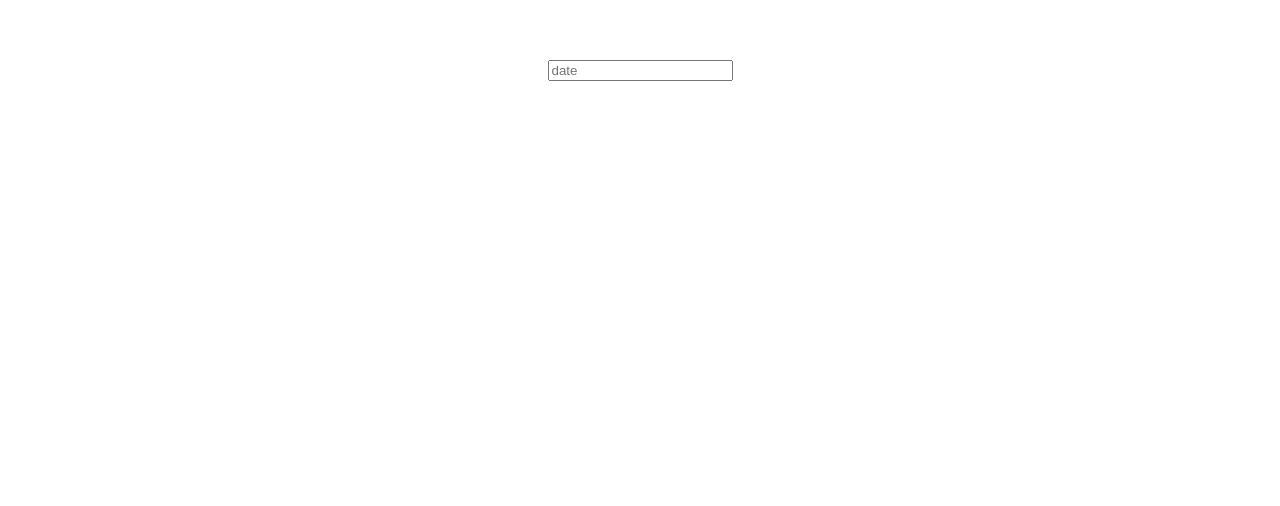
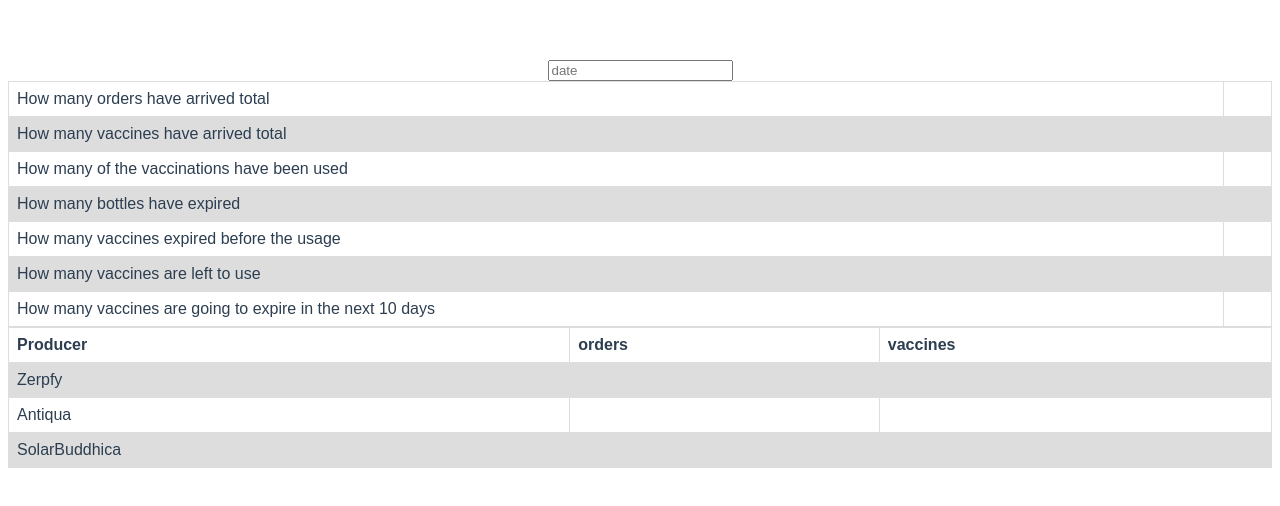
Before and after one commit to eliaspoylio/vaccinations, a Vue app in the folder frontend/: page / in a window 1280 px wide. Shown: the top 506 px of the page. Built offline with nearby package versions, Linux system fonts and the light colour scheme; no server answers.

Commit message:
add requests and table

```diff
--- a/frontend/src/App.vue
+++ b/frontend/src/App.vue
@@ -2,15 +2,65 @@
   <div id="app">
     <form action="#" @submit.prevent="getData">
       <div class="form-group">
-        <input
-          type="text"
-          placeholder="date"
-          v-model="date"
-        />
+        <input type="text" placeholder="date" v-model="date" />
       </div>
     </form>
     <div class="alert alert-info" v-show="loading">Loading...</div>
     <div class="alert alert-danger" v-show="errored">An error occured</div>
+    <div class="data">
+      <table>
+        <tr>
+          <td>How many orders have arrived total</td>
+          <td>{{ data[0] }}</td>
+        </tr>
+        <tr>
+          <td>How many vaccines have arrived total</td>
+          <td>{{ data[1] }}</td>
+        </tr>
+        <tr>
+          <td>How many of the vaccinations have been used</td>
+          <td>{{ data[2] }}</td>
+        </tr>
+        <tr>
+          <td>How many bottles have expired</td>
+          <td></td>
+        </tr>
+        <tr>
+          <td>How many vaccines expired before the usage</td>
+          <td></td>
+        </tr>
+        <tr>
+          <td>How many vaccines are left to use</td>
+          <td></td>
+        </tr>
+        <tr>
+          <td>How many vaccines are going to expire in the next 10 days</td>
+          <td></td>
+        </tr>
+      </table>
+      <table>
+        <tr>
+          <th>Producer</th>
+          <th>orders</th>
+          <th>vaccines</th>
+        </tr>
+        <tr>
+          <td>Zerpfy</td>
+          <td></td>
+          <td></td>
+        </tr>
+        <tr>
+          <td>Antiqua</td>
+          <td></td>
+          <td></td>
+        </tr>
+        <tr>
+          <td>SolarBuddhica</td>
+          <td></td>
+          <td></td>
+        </tr>
+      </table>
+    </div>
   </div>
 </template>
 
@@ -19,13 +69,14 @@ import axios from "axios";
 
 export default {
   name: "app",
-  components: {
-  },
+  components: {},
   data() {
     return {
       loading: false,
       errored: false,
       date: "",
+      data: [],
+      apiUri: process.env.VUE_APP_API_URI
     };
   },
   methods: {
@@ -33,20 +84,45 @@ export default {
       console.log(this.date);
       this.loading = true;
 
-      let injTotal = "http://localhost:8080/injections/total/" + this.date;
 
-      let ordDay = "http://localhost:8080/orders/day/" + this.date;
+      let ordTotal = `http://${this.apiUri}/orders/total/` + this.date;
 
-      let vacUsed = "http://localhost:8080/vaccinations/used/" + this.date;
+      let injTotal = `http://${this.apiUri}/injections/total/` + this.date;
+
+      let vacUsed = `http://${this.apiUri}/vaccinations/used/` + this.date;
+
+      let ordExp = `http://${this.apiUri}/orders/expired/` + this.date;
+
+      let vacExp = `http://${this.apiUri}/vaccinations/expired/` + this.date;
+
+      let vacLeft = `http://${this.apiUri}/vaccinations/left/` + this.date;
+
+      let ordDay = `http://${this.apiUri}/orders/day/` + this.date;
+
+      let byManuf = `http://${this.apiUri}/orders/manufacturer/` + this.date;
+
+      const reqOrdTotal = axios.get(ordTotal);
 
       const reqInjTotal = axios.get(injTotal);
 
+      const reqVacUsed = axios.get(vacUsed);
+
+      const reqOrdExp = axios.get(ordExp);
+
+      const reqVacExp = axios.get(vacExp);
+
+      const reqVacLeft = axios.get(vacLeft);
+
       const reqOrdDay = axios.get(ordDay);
 
-      const reqVacUsed = axios.get(vacUsed);
+      const reqByManuf = axios.get(byManuf);
+
+      console.log(this.apiUri)
+      console.log(injTotal)
+
 
       axios
-        .all([reqInjTotal, reqOrdDay, reqVacUsed])
+        .all([reqOrdTotal, reqInjTotal, reqVacUsed, reqOrdExp, reqVacExp, reqVacLeft, reqOrdDay, reqByManuf])
         .then(
           axios.spread((...responses) => {
             this.loading = false;
@@ -56,13 +132,21 @@ export default {
 
             const resVacUsed = responses[2];
 
-            console.log(respInjTotal.data[0].sum)
-            console.log(resOrdDay.data[0].count)
-            console.log(resVacUsed.data[0].sum)
+            console.log(respInjTotal.data[0].sum);
+            console.log(resOrdDay.data[0].count);
+            console.log(resVacUsed.data[0].sum);
+
+            this.data = [
+              respInjTotal.data[0].sum,
+              resOrdDay.data[0].count,
+              resVacUsed.data[0].sum,
+            ];
           })
         )
         .catch((errors) => {
-          console.log(errors)
+          console.log(errors);
+          this.loading = false;
+          this.errored = true;
         });
     },
   },
@@ -78,4 +162,21 @@ export default {
   color: #2c3e50;
   margin-top: 60px;
 }
+
+table {
+  font-family: arial, sans-serif;
+  border-collapse: collapse;
+  width: 100%;
+}
+
+td,
+th {
+  border: 1px solid #dddddd;
+  text-align: left;
+  padding: 8px;
+}
+
+tr:nth-child(even) {
+  background-color: #dddddd;
+}
 </style>
```
